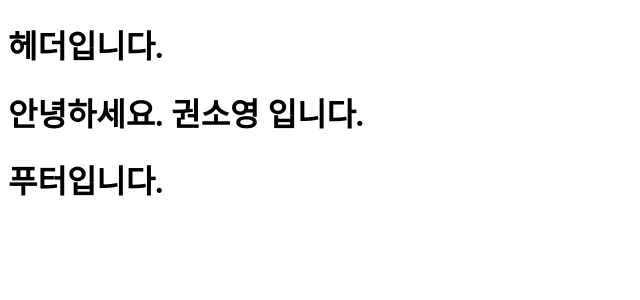
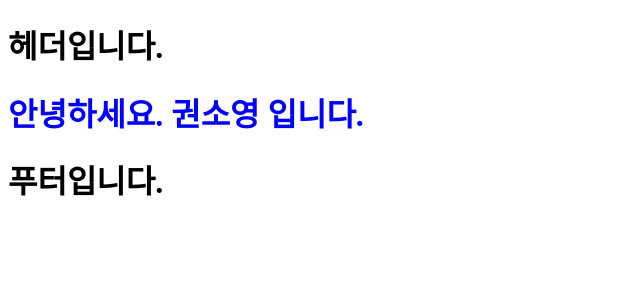
Before and after one commit to ddo0ii/codingstar, a React (Create React App) app: page / in a window 1280 px wide. Shown: the top 300 px of the page, without its empty margins (0-640 px from the left). Built offline with nearby package versions, Linux system fonts and the light colour scheme.

Commit message:
여러개의 prop넘기기

```diff
--- a/src/App.js
+++ b/src/App.js
@@ -6,7 +6,7 @@ function App() {
   return (
     <div>
       <Header />
-      <Main name="권소영" />
+      <Main name="권소영" color="blue" />
       <Footer />
     </div>
   );
--- a/src/component/Main.js
+++ b/src/component/Main.js
@@ -4,7 +4,7 @@ function Main(props) {
   return (
     <div>
       <main>
-        <h1>안녕하세요. {props.name} 입니다.</h1>
+        <h1 style={{ color: props.color }}>안녕하세요. {props.name} 입니다.</h1>
       </main>
     </div>
   );
```
